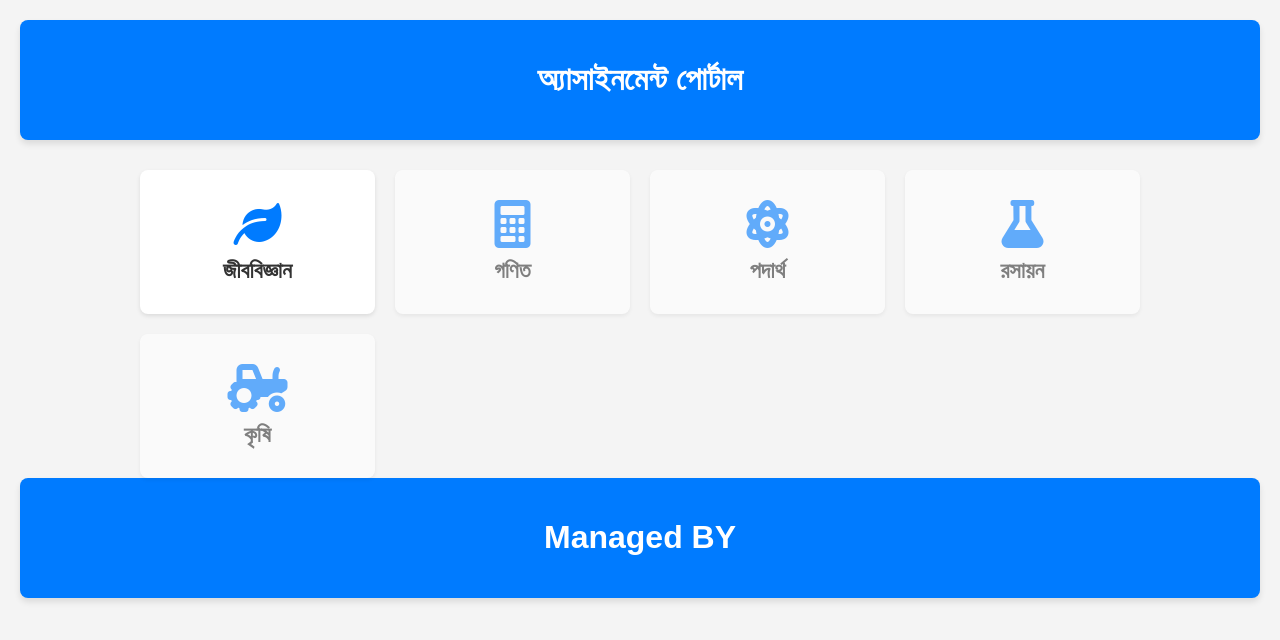
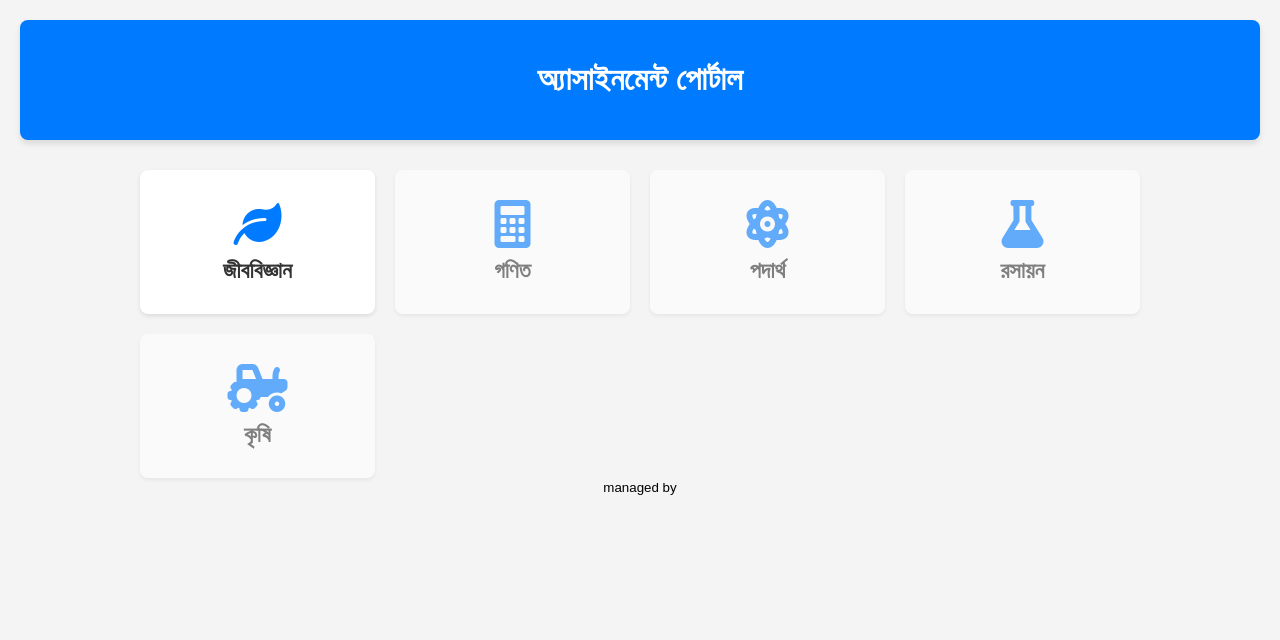
Before and after one commit to s10991127-cell/dw, a plain HTML site: page index.html in a window 1280 px wide. Drawn offline with Linux system fonts and the light colour scheme.

Commit message:
Update index.html

```diff
--- a/index.html
+++ b/index.html
@@ -47,9 +47,9 @@
                 <h2>কৃষি</h2>
             </a>
         </section>
-    <header>
-            <h1> Managed BY  </h1>
-        </header>
+    <footer class="site-footer">
+    <small>managed by</small>
+  </footer>
     </div>
 
 
```
